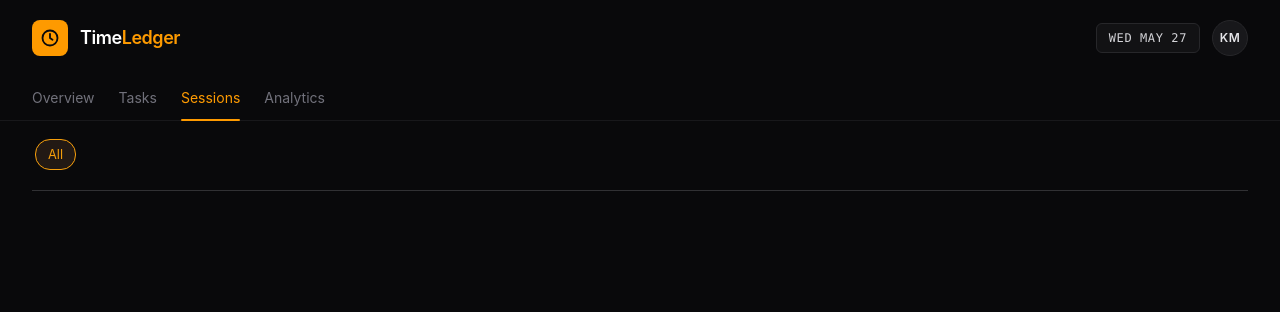
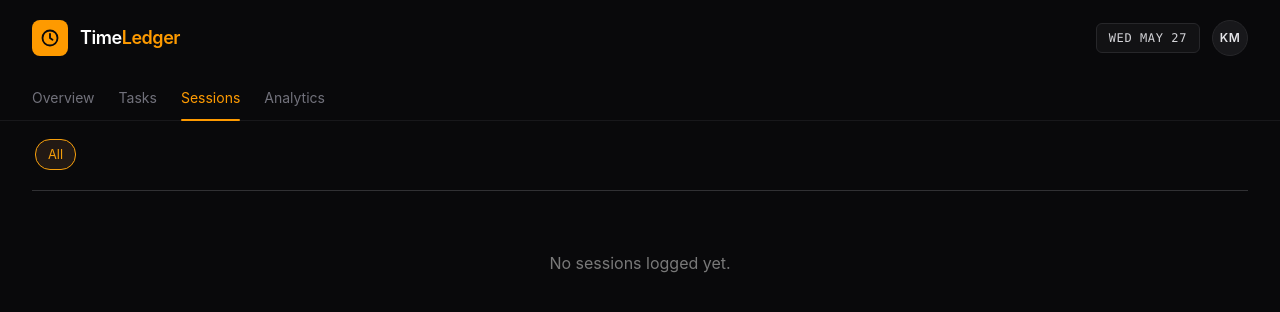
Before and after one commit to Joestarnova/jikan-time-ledger, a React (Vite) app in the folder client/: page /sessions in a window 1280 px wide. Shown: the top 312 px of the page. Built offline with nearby package versions, Linux system fonts and the light colour scheme.

Commit message:
Refactor session management: update SessionList and SessionSelection components to handle task selection and display sessions, along with styling adjustments in sessions.module.css.

```diff
--- a/client/src/features/components/sessions/SessionList.tsx
+++ b/client/src/features/components/sessions/SessionList.tsx
@@ -1,5 +1,108 @@
-export default function SessionList() {
+import type { Task } from "../../../types";
+import { useSessions } from "../../../context/sessions";
+import styles from "./sessions.module.css";
+
+interface SessionListProps {
+  tasks: Task[];
+  selected: string;
+}
+
+// "14:32"
+const formatTime = (iso: string) =>
+  new Date(iso).toLocaleTimeString([], {
+    hour: "2-digit",
+    minute: "2-digit",
+    hour12: false,
+  });
+
+// "1:55:00"
+const formatClock = (seconds: number) => {
+  const h = Math.floor(seconds / 3600);
+  const m = Math.floor((seconds % 3600) / 60);
+  const s = seconds % 60;
+  return `${h}:${String(m).padStart(2, "0")}:${String(s).padStart(2, "0")}`;
+};
+
+const dayKey = (iso: string) => new Date(iso).toDateString();
+
+const dayLabel = (iso: string) => {
+  const d = new Date(iso);
+  const today = new Date();
+  const yesterday = new Date();
+  yesterday.setDate(today.getDate() - 1);
+
+  const dateStr = d
+    .toLocaleDateString([], { month: "short", day: "numeric" })
+    .toUpperCase(); // "APR 24"
+
+  if (d.toDateString() === today.toDateString()) return `TODAY · ${dateStr}`;
+  if (d.toDateString() === yesterday.toDateString())
+    return `YESTERDAY · ${dateStr}`;
+  return dateStr;
+};
+
+export default function SessionList({ tasks, selected }: SessionListProps) {
+  const { sessions } = useSessions();
+
+  const filtered = sessions
+    .filter((s) => selected === "all" || s.taskId === selected)
+    .slice()
+    .sort(
+      (a, b) =>
+        new Date(b.startedAt).getTime() - new Date(a.startedAt).getTime(),
+    );
+
+  if (filtered.length === 0) {
+    return <div className={styles.empty}>No sessions logged yet.</div>;
+  }
+
+  const groups: { key: string; label: string; items: typeof filtered }[] = [];
+  for (const session of filtered) {
+    const key = dayKey(session.startedAt);
+    let group = groups.find((g) => g.key === key);
+    if (!group) {
+      group = { key, label: dayLabel(session.startedAt), items: [] };
+      groups.push(group);
+    }
+    group.items.push(session);
+  }
+
   return (
-    <div> </div>
-  )
+    <div>
+      {groups.map((group) => (
+        <section key={group.key}>
+          <h3 className={styles.dayHeader}>{group.label}</h3>
+          <ul className={styles.sessionList}>
+            {group.items.map((session) => {
+              const task = tasks.find((t) => t.id === session.taskId);
+              const endAt = new Date(
+                new Date(session.startedAt).getTime() +
+                  session.durationSeconds * 1000,
+              ).toISOString();
+
+              return (
+                <li key={session.id} className={styles.sessionItem}>
+                  <span
+                    className={styles.bar}
+                    style={{ backgroundColor: task?.taskColor }}
+                  />
+                  <div className={styles.info}>
+                    <span className={styles.name}>
+                      {task?.taskName}
+                    </span>
+                    <span className={styles.time}>
+                      {formatTime(session.startedAt)} → {formatTime(endAt)}
+                    </span>
+                  </div>
+                  <span className={styles.duration}>
+                    {formatClock(session.durationSeconds)}
+                  </span>
+                </li>
+              );
+            })}
+          </ul>
+        </section>
+      ))}
+    </div>
+  );
 }
--- a/client/src/features/components/sessions/SessionSelection.tsx
+++ b/client/src/features/components/sessions/SessionSelection.tsx
@@ -1,13 +1,13 @@
-import { useState } from "react";
 import type { Task } from "../../../types";
 import styles from "./sessions.module.css";
 
 interface SessionSelectionProps {
   tasks: Task[];
+  selected: string;
+  setSelected: (id: string) => void;
 }
 
-export default function SessionSelection({ tasks }: SessionSelectionProps) {
-  const [selected, setSelected] = useState<string>("all");
+export default function SessionSelection({ tasks, selected, setSelected }: SessionSelectionProps) {
 
   return (
     <div className={styles.container}>
--- a/client/src/features/components/sessions/sessions.module.css
+++ b/client/src/features/components/sessions/sessions.module.css
@@ -33,3 +33,62 @@
   color: #f59e0b;
   border: 1px solid #f59e0b;
 }
+
+/* ///////////////////-----SessionList-----///////////////////////// */
+
+.sessionList {
+  list-style: none;
+  padding: 0;
+  margin: 0;
+}
+
+.dayHeader {
+  color: #6b6b6b;
+  font-size: 0.7rem;
+  letter-spacing: 0.12em;
+  font-weight: 500;
+  margin: 28px 0 4px;
+}
+
+.sessionItem {
+  display: flex;
+  align-items: center;
+  gap: 14px;
+  padding: 14px 8px;
+  border-bottom: 0.5px solid #303037;
+}
+
+.bar {
+  width: 3px;
+  align-self: stretch;
+  border-radius: 2px;
+  flex-shrink: 0;
+}
+
+.info {
+  display: flex;
+  flex-direction: column;
+  flex: 1;
+  gap: 4px;
+}
+.name {
+  color: #f4f4f5;
+  font-size: 1rem;
+  font-weight: 600;
+}
+.time {
+  color: #6b6b6b;
+  font-family: monospace;
+  font-size: 0.8rem;
+}
+.duration {
+  color: #e4e4e7;
+  font-family: monospace;
+  font-size: 1rem;
+}
+
+.empty {
+  color: #797979;
+  text-align: center;
+  padding: 40px 0;
+}
--- a/client/src/features/pages/SessionsPage.tsx
+++ b/client/src/features/pages/SessionsPage.tsx
@@ -2,14 +2,16 @@ import Layout from '../../components/layout/Layout'
 import SessionList from '../components/sessions/SessionList'
 import SessionSelection from '../components/sessions/SessionSelection'
 import { useTasks } from '../../context/tasks'
+import { useState } from 'react'
 
 export default function SessionsPage() {
   const {tasks} = useTasks()
+  const [selected, setSelected] = useState<string>("all");
 
   return (
     <Layout>
-      <SessionSelection tasks={tasks}/>
-      <SessionList />
+      <SessionSelection tasks={tasks} selected={selected} setSelected={setSelected}/>
+      <SessionList tasks={tasks} selected={selected}/>
     </Layout>
   )
 }
```
